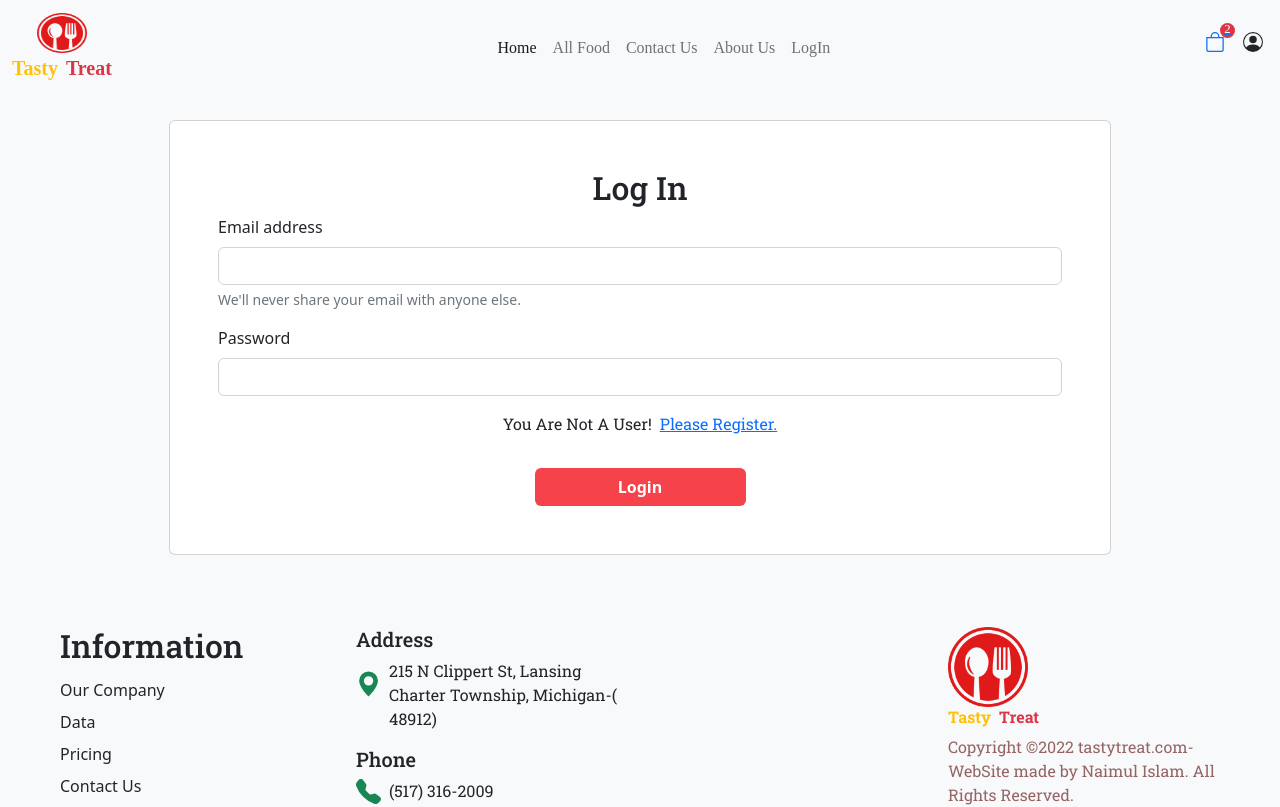
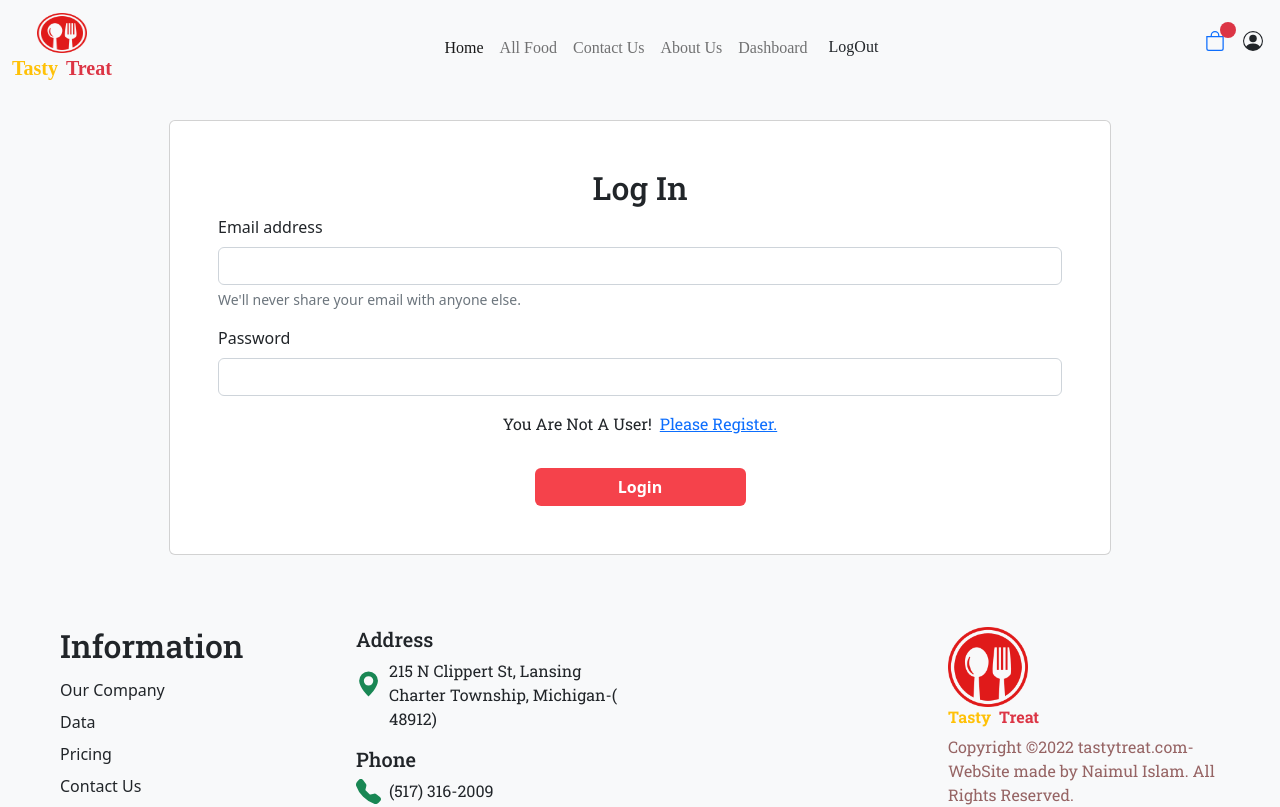
Before and after one commit to naimulislamshakil/Food_Delivary_app, a React (Create React App) app in the folder Front_End/: page /login in a window 1280 px wide. Shown: the top 807 px of the page. Built offline with nearby package versions, Linux system fonts and the light colour scheme; no server answers; some icons are missing; a web font is replaced by a local one.

Commit message:
show total product you add cart

```diff
--- a/Front_End/src/Component/AddToCart/Cart.tsx
+++ b/Front_End/src/Component/AddToCart/Cart.tsx
@@ -1,4 +1,4 @@
-import React, { useEffect } from 'react';
+import React, { useEffect, useState } from 'react';
 import '../../scss/App/App.css';
 import { Scrollbars } from 'react-custom-scrollbars-2';
 import Item from './Item';
@@ -7,6 +7,8 @@ import { RootStore } from '../../Redux/Store';
 import { GetAddToCartAction } from '../../Redux/Action/Action/getAddToCartAction';
 
 const Cart = () => {
+	// const [totalPrice, setTotalPrice] = useState(0);
+
 	const dispatch = useDispatch();
 	const getAddToCarts = useSelector((state: RootStore) => state.getAddToCarts);
 
@@ -17,7 +19,7 @@ const Cart = () => {
 		dispatch(GetAddToCartAction(email));
 	}, [dispatch, email]);
 
-	console.log(getAddToCarts);
+	// console.log(totalPrice);
 	return (
 		<section className="container-fluid">
 			<h2>Shopping Cart</h2>
--- a/Front_End/src/Component/AddToCart/Item.tsx
+++ b/Front_End/src/Component/AddToCart/Item.tsx
@@ -1,4 +1,4 @@
-import React, { useEffect, useState } from 'react';
+import React, { useState } from 'react';
 import { SingleAddToCartProduct } from '../../Redux/Action/ActionType/getAddToCartActionType';
 
 interface Props {
@@ -6,20 +6,21 @@ interface Props {
 }
 
 const Item = ({ cart }: Props) => {
-	const [value, setValue] = useState(0);
-
-	useEffect(() => {
-		setValue(cart.quantity);
-	}, [cart]);
+	const [value, setValue] = useState(1);
+	const [productPrice, setProductPrice] = useState(cart.price);
 
 	const plus = () => {
 		const numValue = value + 1;
+		const price = cart.price * numValue;
 		setValue(numValue);
+		setProductPrice(price);
 	};
 	const muines = () => {
 		if (value > 1) {
 			const numValue = value - 1;
+			const price = cart.price * numValue;
 			setValue(numValue);
+			setProductPrice(price);
 		}
 	};
 	return (
@@ -60,7 +61,7 @@ const Item = ({ cart }: Props) => {
 			</div>
 
 			<div className="price ms-5">
-				<h6>{cart.price}৳</h6>
+				<h6>{productPrice}৳</h6>
 			</div>
 
 			<div className="remove ms-5">
--- a/Front_End/src/Component/NavBar/NavBar.tsx
+++ b/Front_End/src/Component/NavBar/NavBar.tsx
@@ -1,20 +1,24 @@
 import { useEffect, useState } from 'react';
+import { useDispatch, useSelector } from 'react-redux';
 import { Link } from 'react-router-dom';
 import logo from '../../assets/images/res-logo.png';
+import { GetAddToCartAction } from '../../Redux/Action/Action/getAddToCartAction';
+import { RootStore } from '../../Redux/Store';
 import '../../scss/Navbar/Navbar.css';
 
 const NavBar = () => {
 	const [user, setUser] = useState({});
+
+	const dispatch = useDispatch();
+	const getAddToCarts = useSelector((state: RootStore) => state.getAddToCarts);
 	useEffect(() => {
-		if (localStorage.getItem('user') !== undefined) {
-			const userText = window.localStorage.getItem('user');
-			// const userText2 = window.localStorage.getItem('user2');
-			if (userText !== 'undefined') {
-				const user = JSON.parse(userText!);
-				setUser(user);
-			}
+		if (localStorage.getItem('user')) {
+			const user = JSON.parse(window.localStorage.getItem('user')!);
+			setUser(user);
+
+			dispatch(GetAddToCartAction(user.email));
 		}
-	}, []);
+	}, [dispatch]);
 
 	const logout = () => {
 		localStorage.removeItem('token');
@@ -115,7 +119,9 @@ const NavBar = () => {
 								>
 									<path d="M8 1a2.5 2.5 0 0 1 2.5 2.5V4h-5v-.5A2.5 2.5 0 0 1 8 1zm3.5 3v-.5a3.5 3.5 0 1 0-7 0V4H1v10a2 2 0 0 0 2 2h10a2 2 0 0 0 2-2V4h-3.5zM2 5h12v9a1 1 0 0 1-1 1H3a1 1 0 0 1-1-1V5z" />
 								</svg>
-								<span className="bg-danger cart-text">2</span>
+								<span className="bg-danger cart-text p-2">
+									{getAddToCarts?.message?.result?.count}
+								</span>
 							</div>
 						</Link>
 						<div className="user-icon">
--- a/Front_End/src/scss/Navbar/Navbar.css
+++ b/Front_End/src/scss/Navbar/Navbar.css
@@ -9,10 +9,10 @@
 	width: 15px;
 	height: 15px;
 	border-radius: 10px;
-  padding: 5px;
+	padding: 10px;
 	font-size: 0.8rem;
 	font-weight: 500;
 	display: flex;
 	justify-content: center;
 	align-items: center;
-}/*# sourceMappingURL=Navbar.css.map */
+} /*# sourceMappingURL=Navbar.css.map */
--- a/Front_End/src/scss/Navbar/Navbar.scss
+++ b/Front_End/src/scss/Navbar/Navbar.scss
@@ -8,7 +8,7 @@
 		width: 15px;
 		height: 15px;
 		border-radius: 10px;
-		padding: 5px;
+		padding: 20px;
 		font-size: 0.8rem;
 		font-weight: 500;
 		display: flex;
```
Also changed, not shown: 1 other file (tests, documents, lock files or other folders). Lines whose indentation alone changed are shown as unchanged.
